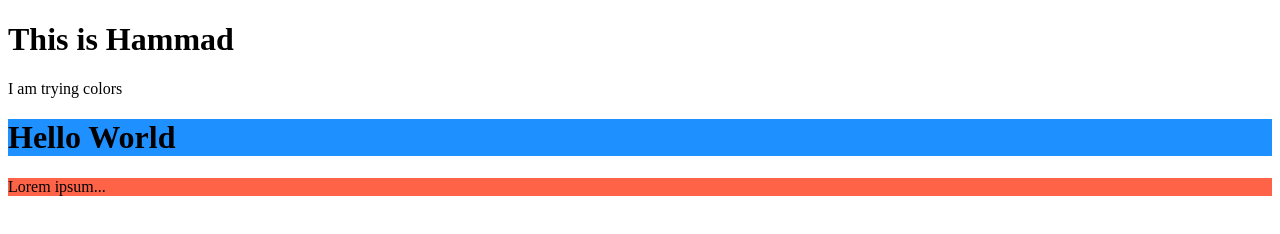
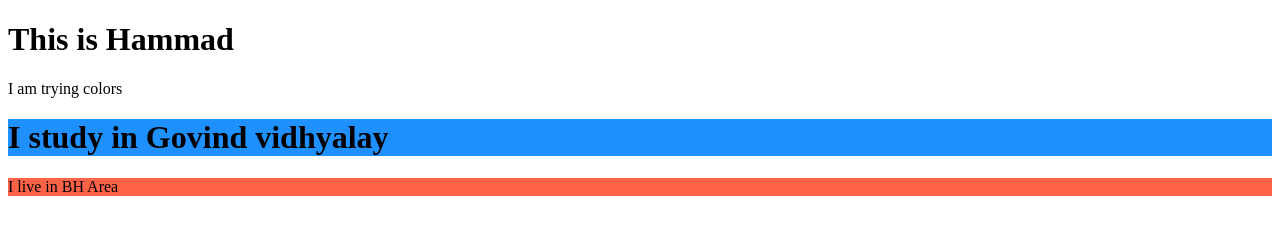
Before and after one commit to 7hammad/7hammad.github.io, a plain HTML site: page index.html in a window 1280 px wide. Drawn offline with Linux system fonts and the light colour scheme.

Commit message:
added address

```diff
--- a/index.html
+++ b/index.html
@@ -5,8 +5,8 @@
 
 <h1>This is Hammad</h1>
 <p>I am trying colors</p>
-<h1 style="background-color:DodgerBlue;">Hello World</h1>
-<p style="background-color:Tomato;">Lorem ipsum...</p>
+<h1 style="background-color:DodgerBlue;">I study in Govind vidhyalay</h1>
+<p style="background-color:Tomato;">I live in BH Area</p>
 
 </body>
 </html>
```
